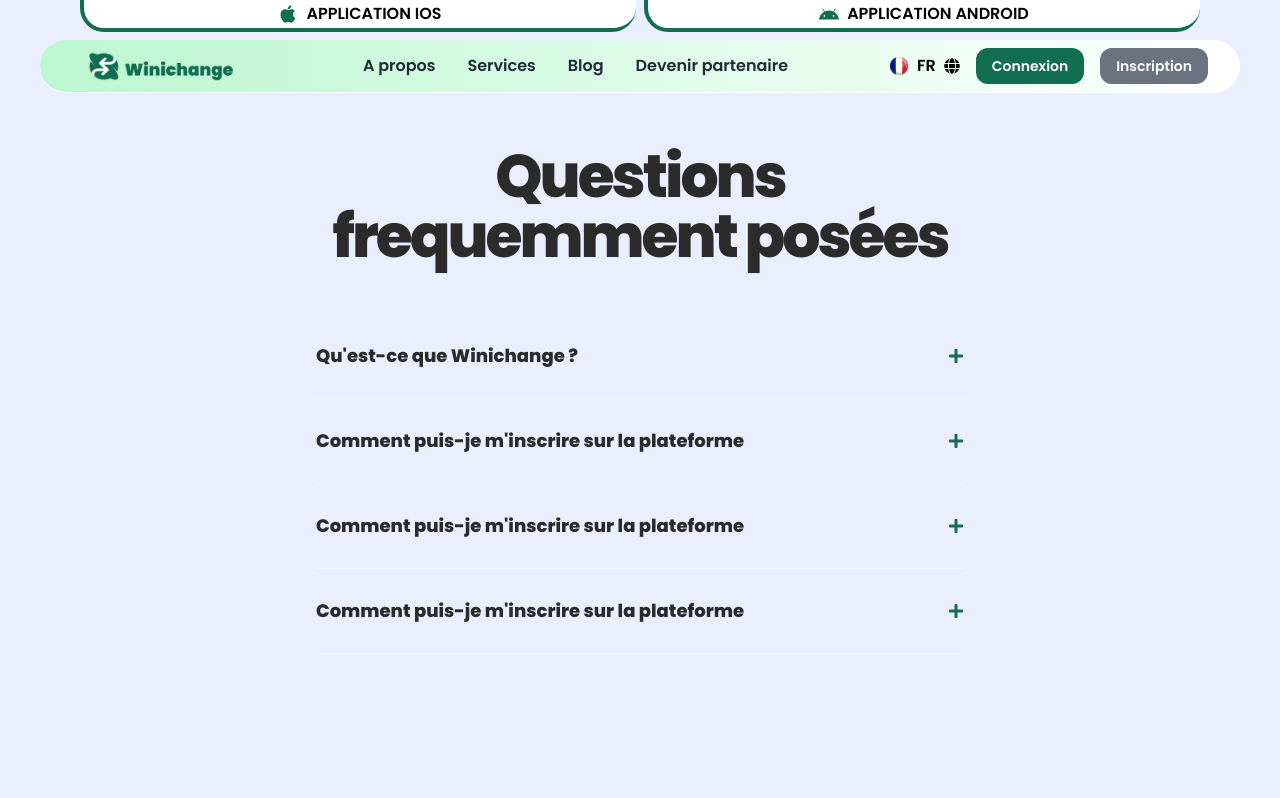
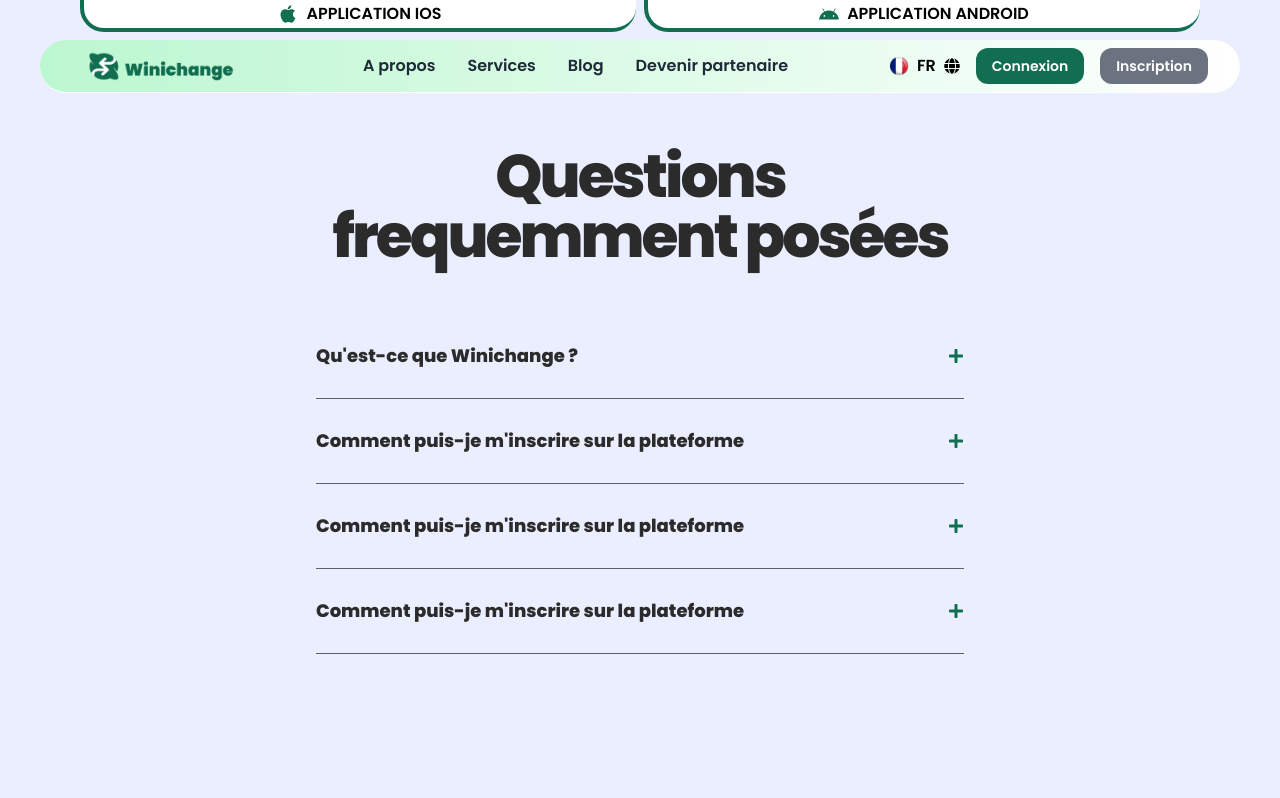
Before and after one commit to YVNNVLEX/WiniChange-Projet-Try, a Next.js app in the folder my-app/: page /faq in a window 1280 px wide. Shown: the top 798 px of the page. Built offline with nearby package versions, Linux system fonts and the light colour scheme.

Commit message:
Updatedd Faq

```diff
--- a/my-app/src/app/(pages)/faq/page.tsx
+++ b/my-app/src/app/(pages)/faq/page.tsx
@@ -32,7 +32,7 @@ const Faq = () => {
   const AccordionItem = ({ questions, answers}:{questions: string, answers:string}) => {
     const [isOpen, setIsOpen ] = useState(false);
     return (
-      <div className='cursor-pointer border-b border-white/30 py-7' onClick={() => setIsOpen(!isOpen)}>
+      <div className='cursor-pointer border-b border-black/60 py-7' onClick={() => setIsOpen(!isOpen)}>
       <div className='flex items-center'>
         <span className='flex-1 text-lg font-bold'>{questions}</span>
         {isOpen ? <FaMinus className='text-[#126e51]' /> : <FaPlus className='text-[#126e51]' />}
--- a/my-app/src/app/sections/Faq.tsx
+++ /dev/null
@@ -1,81 +0,0 @@
-'use client'
-
-import React from 'react'
-import clsx from 'clsx';
-import { useState } from 'react';
-import { FaPlus, FaMinus } from 'react-icons/fa';
-import { motion, AnimatePresence } from 'framer-motion';
-
-
-const Faq = () => {
-  const items = [
-    {
-      questions: "Qu'est-ce que Winichange ?",
-      answers:"Winichange est une plateforme qui permet l'interopérabilité entre les solutions de transfert d'argent, en reliant les cryptomonnaies aux services de transfert mobile et bancaire en Afrique et à l'international. Notre mission est de faciliter les échanges d'argent de manière simple, rapide et sécurisée",
-    },
-    {
-      questions: "Comment puis-je m'inscrire sur la plateforme ",
-      answers: "Pour vous inscrire, cliquez sur le bouton S'inscrire en haut de la page d'accueil. Suivez les étapes pour créer un compte en fournissant vos informations personnelles et un moyen de vérification"
-    },
-    {
-      questions: "Comment puis-je m'inscrire sur la plateforme ",
-      answers: "Pour vous inscrire, cliquez sur le bouton S'inscrire en haut de la page d'accueil. Suivez les étapes pour créer un compte en fournissant vos informations personnelles et un moyen de vérification"
-    },
-    {
-      questions: "Comment puis-je m'inscrire sur la plateforme ",
-      answers: "Pour vous inscrire, cliquez sur le bouton S'inscrire en haut de la page d'accueil. Suivez les étapes pour créer un compte en fournissant vos informations personnelles et un moyen de vérification"
-    },
-  ]
-
-  const AccordionItem = ({ questions, answers}:{questions: string, answers:string}) => {
-    const [isOpen, setIsOpen ] = useState(false);
-    return (
-      <div className='cursor-pointer border-b border-white/30 py-7' onClick={() => setIsOpen(!isOpen)}>
-      <div className='flex items-center'>
-        <span className='flex-1 text-lg font-bold'>{questions}</span>
-        {isOpen ? <FaMinus/> : <FaPlus/> }
-      </div>
-      <AnimatePresence>
-        {isOpen && (
-          <motion.div
-          initial={{
-            opacity: 0,
-            height: 0,
-            marginTop: 0,
-          }}
-          animate={{
-            opacity:1,
-            height:'auto',
-            marginTop: "16px"
-          }}
-          exit={{
-            opacity: 0,
-            height: 0,
-            marginTop: 0,
-          }}
-          >
-          {answers}
-        </motion.div>
-        )}
-      </AnimatePresence>
-    </div>
-    )
-  }
-
-
-  return (
-    <div className='bg-black text-white bg-gradient-to-b from-[rgba(31,198,109,0.272)]  to-black py-[72px] sm:py-24'>
-      <div className='container'>
-        <h2 className='text-center
-         text-5xl md:text-6xl sm:max-w-[648px] mx-auto font-bold tracking-tighter'>Questions frequemment posées</h2>
-        <div className='mt-12 max-w-[648px] mx-auto'>
-          {items.map(({ questions, answers}) => (
-            <AccordionItem key={questions}  questions={questions} answers={answers}/>
-          ))}
-        </div>
-      </div>
-    </div>
-  )
-}
-
-export default Faq
```
